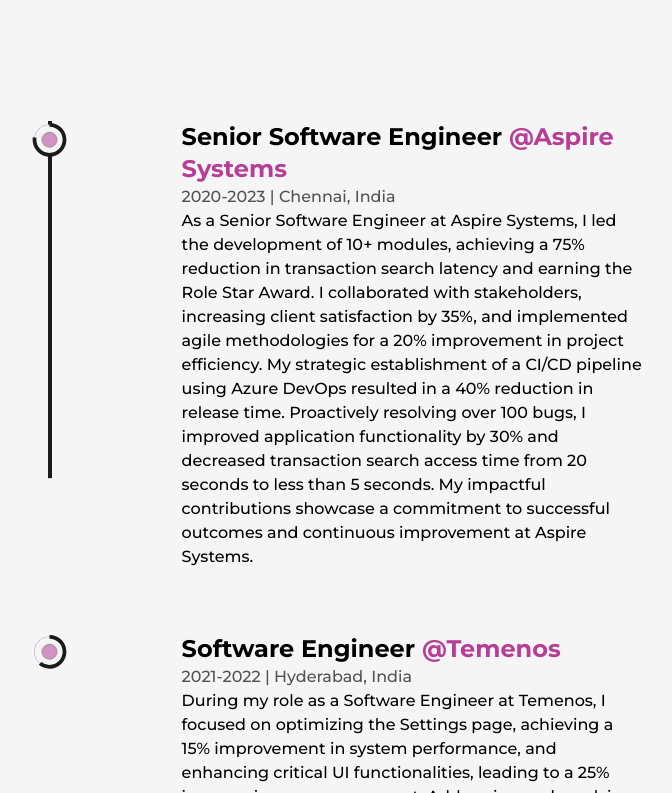
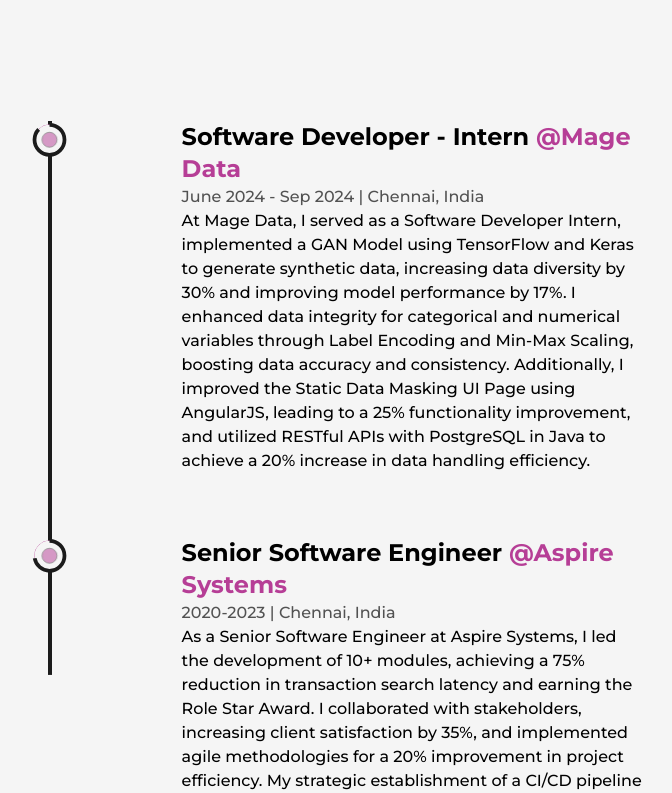
Before and after one commit to santhoshCoder98/portfolio, a Next.js app: page /about in a window 1280 px wide. Shown: the part 3227-4020 px from the top of the page, without its empty margins (244-916 px from the left). Built offline with nearby package versions, Linux system fonts and the light colour scheme.

Commit message:
Update Experience.js

```diff
--- a/src/components/Experience.js
+++ b/src/components/Experience.js
@@ -62,6 +62,14 @@
           />
           <ul className="w-full flex flex-col items-start justify-between ml-4 xs:ml-2">
             <Details
+              position="Software Developer - Intern"
+              company="Mage Data"
+              companyLink=""
+              time="June 2024 - Sep 2024"
+              address="Chennai, India"
+              work="At Mage Data, I served as a Software Developer Intern, implemented a GAN Model using TensorFlow and Keras to generate synthetic data, increasing data diversity by 30% and improving model performance by 17%. I enhanced data integrity for categorical and numerical variables through Label Encoding and Min-Max Scaling, boosting data accuracy and consistency. Additionally, I improved the Static Data Masking UI Page using AngularJS, leading to a 25% functionality improvement, and utilized RESTful APIs with PostgreSQL in Java to achieve a 20% increase in data handling efficiency."
+            />
+            <Details
               position="Senior Software Engineer"
               company="Aspire Systems"
               companyLink=""
```
